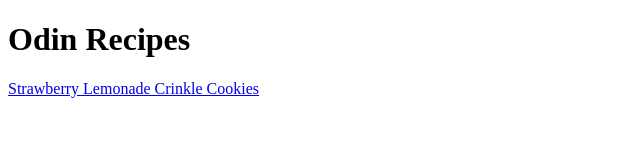
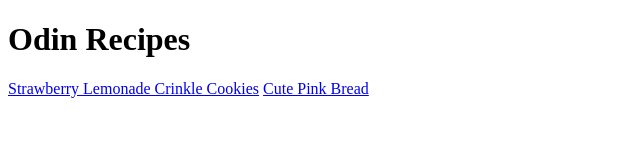
Before and after one commit to lana3a1/odin-recipes, a plain HTML site: page index.html in a window 1280 px wide. Shown: the whole page, without its empty margins (0-640 px from the left). Drawn offline with Linux system fonts and the light colour scheme.

Commit message:
Add relative Link to homepage connected to cute pink bread recipe

```diff
--- a/index.html
+++ b/index.html
@@ -8,5 +8,6 @@
 <body>
     <h1>Odin Recipes</h1>
     <a href="recipes/strawberry-lemonade-crinkle-cookies.html">Strawberry Lemonade Crinkle Cookies</a>
+    <a href="recipes/cute-pink-bread.html">Cute Pink Bread</a>
 </body>
 </html>
```
